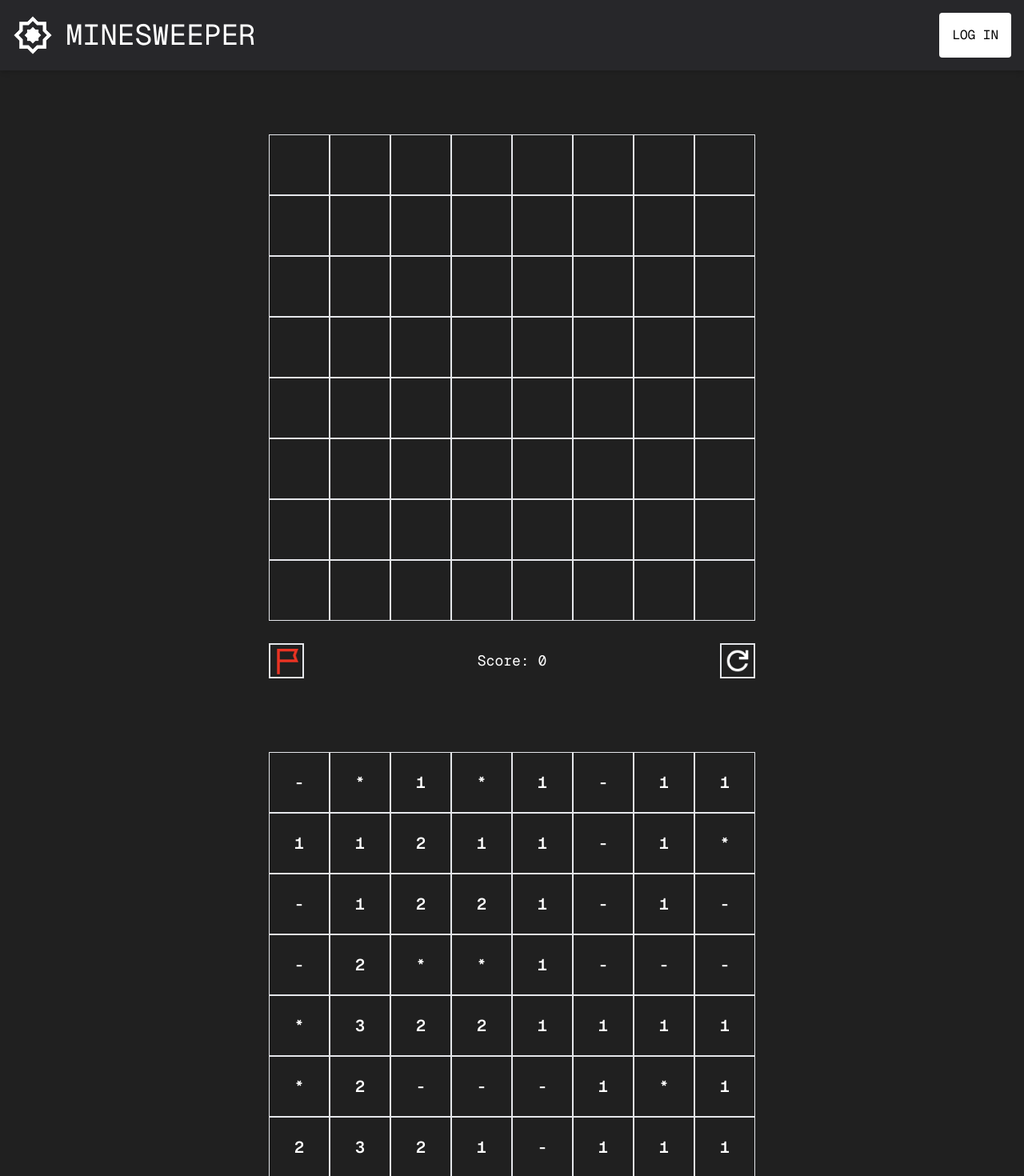
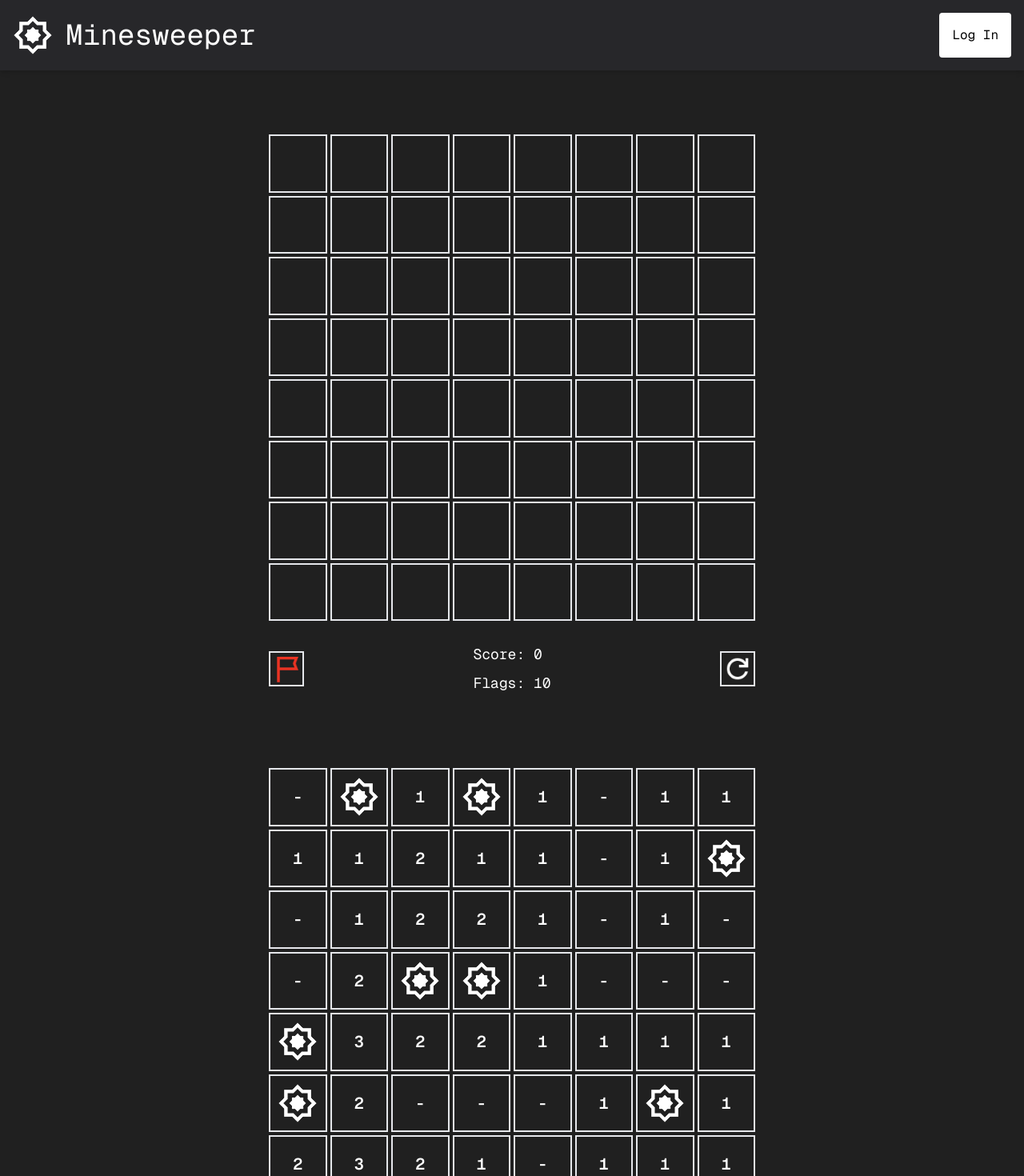
Before and after one commit to MIKNSJ/minesweeper-next, a Next.js app: page / in a window 1280 px wide. Shown: the top 1470 px of the page at 80% size. Built offline with nearby package versions, Linux system fonts and the light colour scheme.

Commit message:
flag func

```diff
--- a/components/board.js
+++ b/components/board.js
@@ -7,7 +7,7 @@
         <>
             <div>
                 <div className= "container mx-auto max-w-screen-sm mt-5 md:mt-16 p-4">
-                    <div className="grid grid-cols-8 justify-center items-center">
+                    <div className="grid grid-cols-8 justify-center items-center gap-1">
                         {value}
                     </div>
                 </div>
--- a/components/cell.js
+++ b/components/cell.js
@@ -2,11 +2,14 @@
 
 import React from "react";
 import { useState } from "react";
+import Image from 'next/image'
 
 
 
-export default function Cell({value, onCellClick}) {
+export default function Cell({value, onCellClick, type, bustedCell}) {
     return (
-        <div onClick={onCellClick} className="flex justify-center items-center aspect-square border text-white text-xl font-bold select-none">{value}</div>
+        <div onClick={onCellClick} className={`flex justify-center items-center aspect-square border-2 text-white text-xl font-bold select-none ${bustedCell == 1 ? "border-4 sm:border-8 border-red-700" : null}`}>
+            {type == 0 ? value : (type == 1 ? <Image src="/mine_icon.png" width={50} height={50} alt="mine_icon"/> : <Image src="/flag_icon.png" width={40} height={40} alt="flag_icon"/>)}
+        </div>
     )
 }
--- a/components/game.js
+++ b/components/game.js
@@ -8,10 +8,6 @@
 
 const DIMENSION_BOUNDS = 8;
 const MINES_COUNT = 10;
-const WINNING_SCORE = 64;
-var APPLIED_NUMBERS = 0;
-var REPLACE_ZEROES = 0;
-var REMAP_FIRST_MINE_CELL = 0;
 const visitedCells = new Set([]);
 
 
@@ -30,6 +26,7 @@
     const [flagsCount, setFlagCount] = useState(10);
     const [flagMode, setFlagMode] = useState(0);
     const [mines, setMines] = useState(0);
+    const [bustedMine, setBustedMine] = useState([-1,-1]);
     const [numbers, setNumbers] = useState(0);
     const [replaceZeroes, setReplaceZeroes] = useState(0);
     const [firstMine, setFirstMine] = useState(0);
@@ -164,11 +161,13 @@
         replaceDashesToZeroes();
         applyNumbersToCells();
         replaceZeroesToDashes();
+        setFirstMine(1);
     }
 
 
     function traverseCells(x, y) {
         const modifiedCells = [...cells]; // or cells.slice()
+        const modifiedFlagCells = [...flagCells];
         if (score == 54) {
             setWin(1);
         }
@@ -186,12 +185,19 @@
             setScore(score => score + 1);
             visitedCells.add(`${x},${y}`);
             setCells(modifiedCells);
+            modifiedFlagCells[x][y] = 0;
+            setFlagCells(modifiedFlagCells);
+            setFlagCount(flagsCount => flagsCount + 1);
             return;
         }
 
         modifiedCells[x][y] = hiddenCells[x][y];
         setScore(score => score + 1);
         visitedCells.add(`${x},${y}`);
+        setCells(modifiedCells);
+        modifiedFlagCells[x][y] = 0;
+        setFlagCells(modifiedFlagCells);
+        setFlagCount(flagsCount => flagsCount + 1);
 
         traverseCells(x, y-1);
         traverseCells(x, y+1);
@@ -209,7 +215,7 @@
     for (let i = 0; i < cells.length; i++) {
         for (let j = 0; j < cells[i].length; j++) {
             board.push(
-                <Cell key={id} onCellClick={() => {handleClick(i, j)}} value={cells[i][j]}></Cell>
+                <Cell key={id} onCellClick={() => {handleClick(i, j)}} value={cells[i][j]} type={flagCells[i][j] == 0 ? 0 : 2} bustedCell = {0}/>
             )
             id+=1
         }
@@ -219,7 +225,7 @@
     for (let i = 0; i < hiddenCells.length; i++) {
         for (let j = 0; j < hiddenCells[i].length; j++) {
             board2.push(
-                <Cell key={id} onCellClick={() => {handleClick(i, j)}} value={hiddenCells[i][j]}></Cell>
+                <Cell key={id} value={hiddenCells[i][j]} type={hiddenCells[i][j] == "*" ? 1 : 0} bustedCell = {bustedMine[0] == i && bustedMine[1] == j ? 1 : 0}/>
             )
             id+=1
         }
@@ -243,6 +249,7 @@
 
     function handleClick(row, col) {
         if (win == null) {
+            if (flagMode != 1 && flagCells[row][col] == 0) { // not in flag mode and cell is not a flag
                 if (hiddenCells[row][col] == "*" && firstMine == 0) {
                     remapFirstMine(row, col);
                 } else {
@@ -250,17 +257,41 @@
                 }
 
                 if (hiddenCells[row][col] == "*") {
+                    setBustedMine([row, col]);
+                    console.log(row + "," + col);
+                    console.log(bustedMine[0] + "," + bustedMine[1], [bustedMine]);
                     setWin(0);
                     return;
                 }
 
                 traverseCells(row, col);
+            } else if (flagMode != 1 && flagCells[row][col] == 1) { // not in flag mode and cell is a flag
+                if (flagCells[row][col] == 1 && cells[row][col] == "") { // cell is flagged
+                    const modifiedFlagCells = [...flagCells]
+                    modifiedFlagCells[row][col] = 0;
+                    setFlagCells(modifiedFlagCells);
+                    setFlagCount(flagsCount => flagsCount + 1);
+                }
+            } else { // in flag mode
+                if (flagsCount > 0) { // we have enough flags
+                    if (flagCells[row][col] == 0 && cells[row][col] == "") { // cell is not flagged
+                        const modifiedFlagCells = [...flagCells]
+                        modifiedFlagCells[row][col] = 1;
+                        setFlagCells(modifiedFlagCells);
+                        setFlagCount(flagsCount => flagsCount - 1);
+                    }
+                }
+            }
         }
     }
 
 
-    function onClickFlags() {
+    function handleFlags() {
+        if (flagMode == 0) {
             setFlagMode(1);
+        } else {
+            setFlagMode(0);
+        }
     }
 
 
@@ -279,9 +310,21 @@
             }
         }
 
+        const modifiedFlagCells = [...flagCells];
+        for (let i = 0; i < modifiedFlagCells.length; i++) {
+            for (let j = 0; j < modifiedFlagCells[i].length; j++) {
+                modifiedFlagCells[i][j] = 0;
+            }
+        }
+
         setCells(modifiedCells);
         setHiddenCells(modifiedHiddenCells);
+        visitedCells.clear();
+        setFlagCells(modifiedFlagCells);
+        setFlagCount(10);
+        setFlagMode(0);
         setMines(0);
+        setBustedMine([-1,-1]);
         setNumbers(0);
         setReplaceZeroes(0);
         setFirstMine(0);
@@ -295,10 +338,13 @@
             {win == null ? <Board value={board}/> : <Board value={board2}/>}
             <div className="container mx-auto max-w-screen-sm px-4 py-3 flex flex-col justify-center items-center gap-5 text-white">
                 <div className="w-[100%] flex justify-between items-center">
-                    <button className="text-sm md:text-lg flex border-2 hover:bg-slate-500">
-                        <Image src="/flag_icon.png" width={40} height={40} alt="refresh_icon"/>
+                    <button onClick={handleFlags} className={`text-sm md:text-lg flex border-2 hover:bg-slate-500 ${flagMode == 1 ? "bg-slate-500" : null}`}>
+                        <Image src="/flag_icon.png" width={40} height={40} alt="flag_icon"/>
                     </button>
-                    <h1 className="text-sm md:text-lg">Score: {score}</h1>
+                    <div className="flex flex-col gap-2">
+                        <h1 className="text-sm sm:text-lg">Score: {score}</h1>
+                        <h1 className="text-sm sm:text-lg">Flags: {flagsCount}</h1>
+                    </div>
                     <button onClick={reset} className="text-sm md:text-lg flex border-2 hover:bg-slate-500">
                         <Image src="/refresh_icon.png" width={40} height={40} alt="refresh_icon"/>
                     </button>
--- a/components/navbar.js
+++ b/components/navbar.js
@@ -10,10 +10,10 @@
                 <div className="container mx-auto max-w-screen-xl flex justify-between items-center shadow-md p-4">
                     <div className="flex gap-4 items-center">
                         <Image src="/mine_icon.png" width={50} height={50} alt="mine_icon"/>
-                        <h1 className="text-white sm:text-4xl uppercase">Minesweeper</h1>
+                        <h1 className="text-white sm:text-4xl">Minesweeper</h1>
                     </div>
                     <button className="bg-white flex p-4 rounded">
-                        <Link href="/" className="text-black uppercase">Log In</Link>
+                        <Link href="/" className="text-black">Log In</Link>
                     </button>
                 </div>
             </div>
```
Lines whose indentation alone changed are shown as unchanged.
